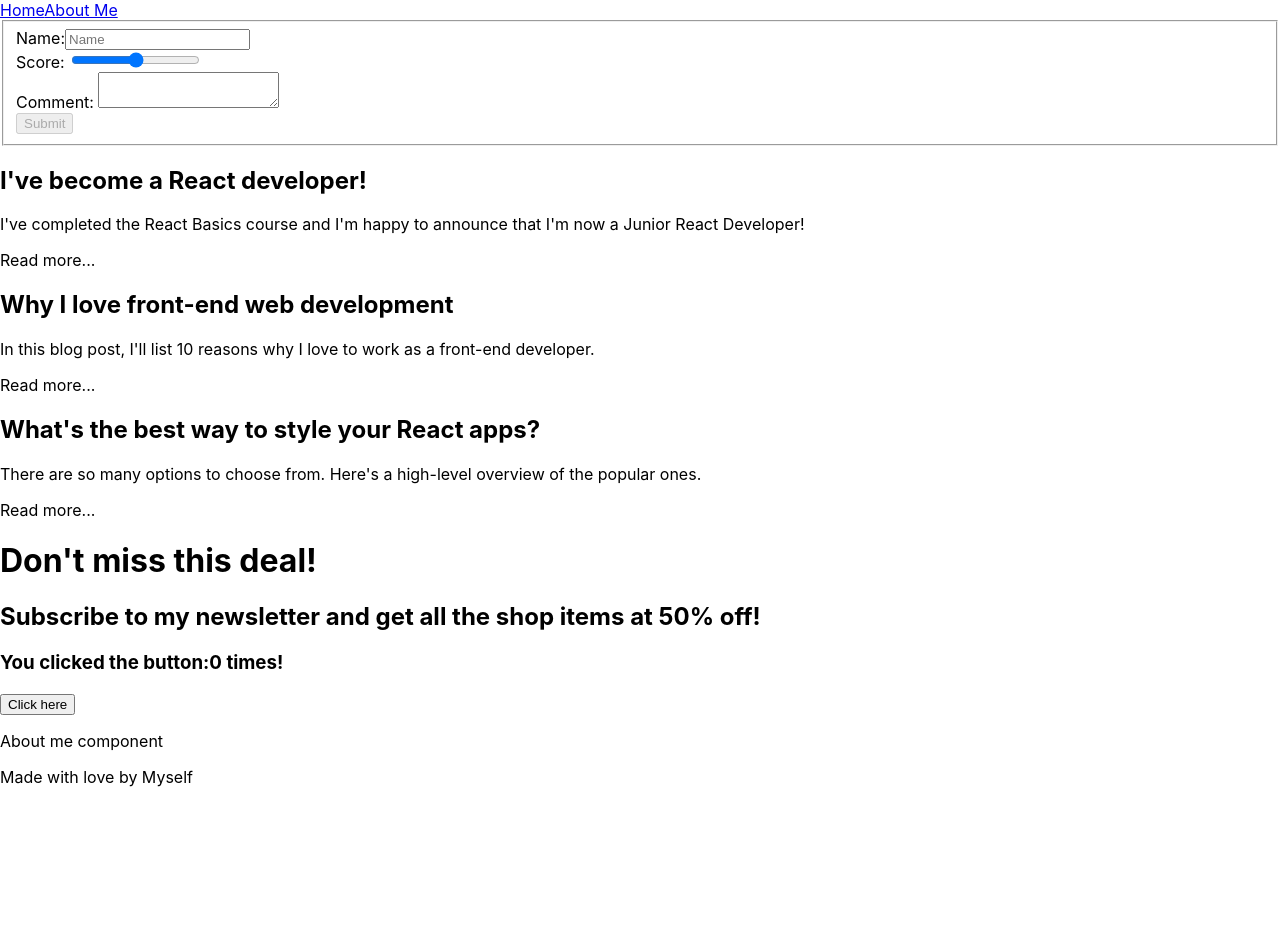
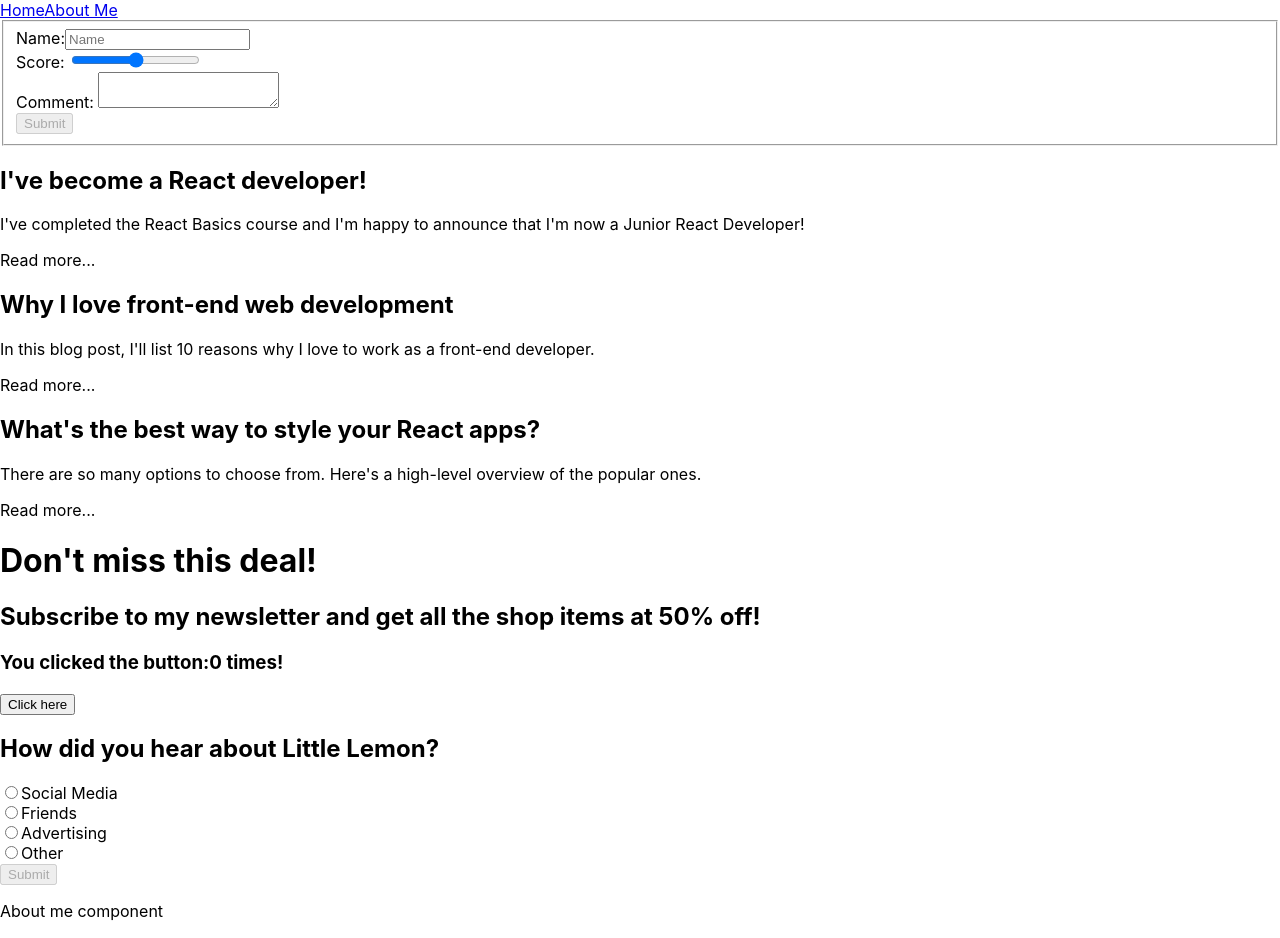
Before and after one commit to Akatalarraska/testing-react, a React (Create React App) app: page / in a window 1280 px wide. Shown: the top 938 px of the page. Before the commit the page ends 803 px from the top, so only its background shows below. Built offline with nearby package versions, Linux system fonts and the light colour scheme.

Commit message:
add radioforms

```diff
--- a/src/components/HomePage.jsx
+++ b/src/components/HomePage.jsx
@@ -3,8 +3,12 @@
 import Intro3 from './Intro3.jsx';
 import Promo from './Promo.jsx';
 import FormBasic from './FormBasic.jsx';
+import { RadioGroup, RadioOption } from "./RadioForms.jsx";
+import { useState } from "react";
 
 function HomePage(){
+    const [selected, setSelected] = useState("");
+
     return(
         <div>
             <FormBasic />
@@ -12,6 +16,14 @@
             <Intro2 />
             <Intro3 />
             <Promo />
+            <h2>How did you hear about Little Lemon?</h2>
+            <RadioGroup onChange={setSelected} selected={selected}>
+                <RadioOption value="social_media">Social Media</RadioOption>
+                <RadioOption value="friends">Friends</RadioOption>
+                <RadioOption value="advertising">Advertising</RadioOption>
+                <RadioOption value="other">Other</RadioOption>
+            </RadioGroup>
+            <button disabled={!selected}>Submit</button>
         </div>
     )
 }
--- /dev/null
+++ b/src/components/RadioForms.jsx
@@ -0,0 +1,21 @@
+import * as React from "react";
+
+export const RadioGroup = ({ onChange, selected, children }) => {
+  const RadioOptions = React.Children.map(children, (child) => {
+    return React.cloneElement(child, {
+      checked: child.props.value === selected,
+      onChange
+    })
+  })
+
+  return <div className="RadioGroup">{RadioOptions}</div>;
+};
+
+export const RadioOption = ({ value, checked, onChange, children }) => {
+  return (
+    <div className="RadioOption">
+      <input id={value} type="radio" name={value} value={value} checked={checked} onChange={(e) =>{onChange(e.target.value)}} />
+      <label htmlFor={value}>{children}</label>
+    </div>
+  );
+};
```
